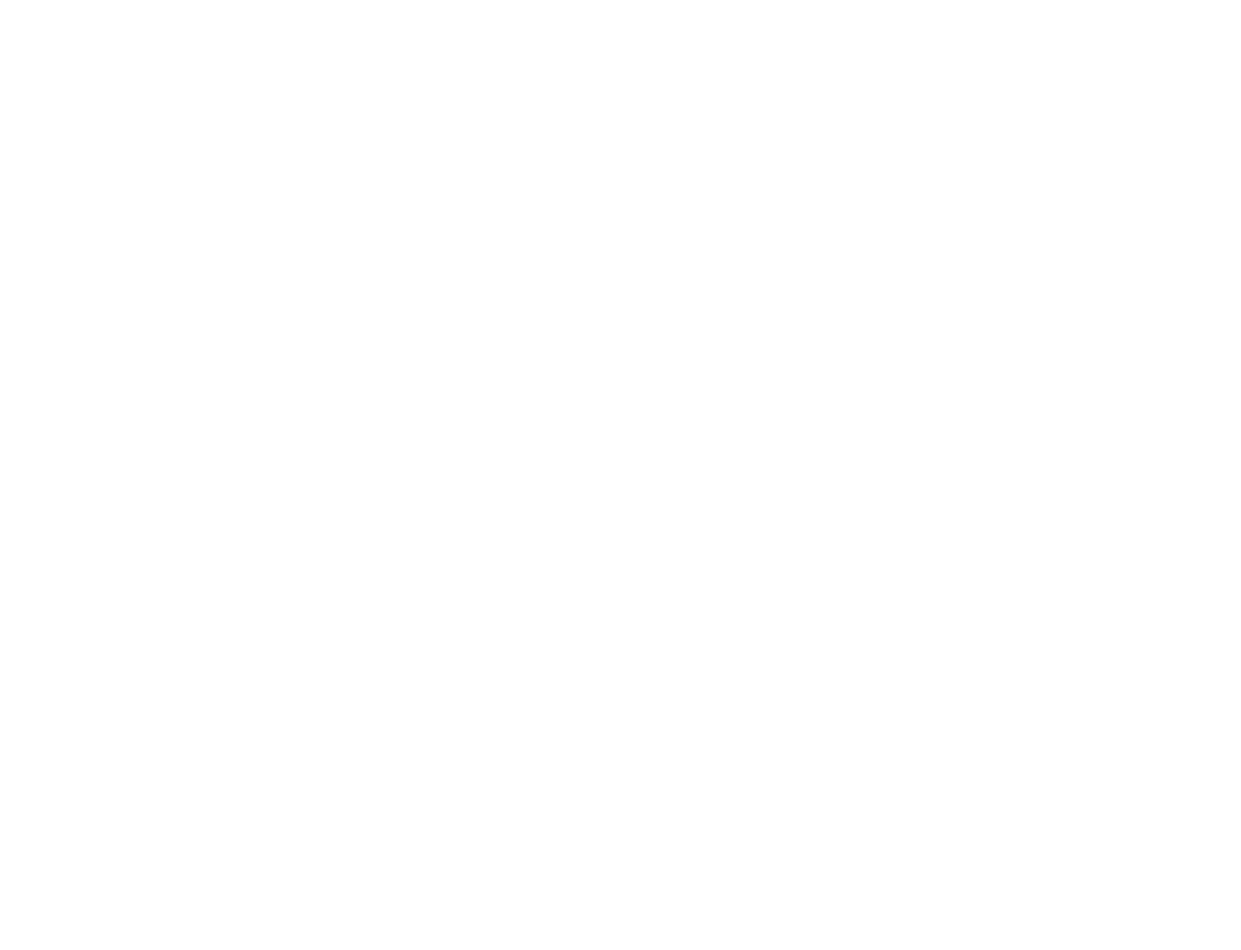
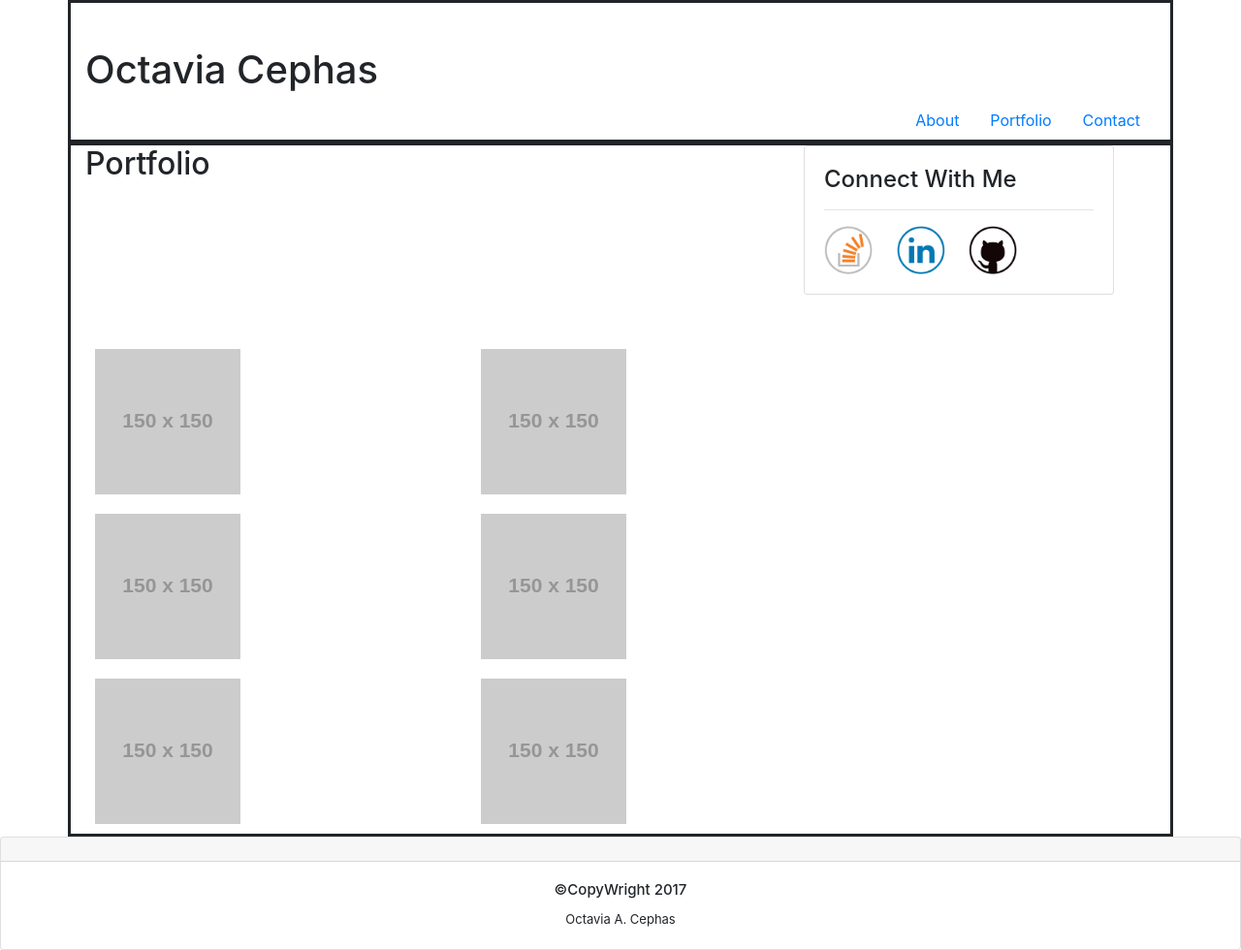
Before and after one commit to ocephas1/Bootstrap-Portfolio, a plain HTML site: page portfolio.html in a window 1280 px wide. Shown: the whole page at 97% size. Before the commit the page ends 800 px from the top, so only its background shows below. Drawn offline with nearby package versions, Linux system fonts and the light colour scheme; placeholder pictures from the web are drawn by us.

Commit message:
page linkage, and portfolio page complete

```diff
--- a/contact.html
+++ b/contact.html
@@ -0,0 +1,107 @@
+<!Doctype html>
+
+<html lang="en-us">
+
+<head>
+
+	<title>Contact | Octavia Cephas</title>
+
+		<meta charset="UTF-8">
+
+</head>
+
+<body>
+
+
+			<link rel="stylesheet" href="https://maxcdn.bootstrapcdn.com/bootstrap/4.0.0-beta.2/css/bootstrap.min.css" integrity="sha384-PsH8R72JQ3SOdhVi3uxftmaW6Vc51MKb0q5P2rRUpPvrszuE4W1povHYgTpBfshb" crossorigin="anonymous">
+			<script src="https://maxcdn.bootstrapcdn.com/bootstrap/4.0.0-beta.2/js/bootstrap.min.js" integrity="sha384-alpBpkh1PFOepccYVYDB4do5UnbKysX5WZXm3XxPqe5iKTfUKjNkCk9SaVuEZflJ" crossorigin="anonymous"></script>
+
+			<script src="https://code.jquery.com/jquery-3.2.1.slim.min.js" integrity="sha384-KJ3o2DKtIkvYIK3UENzmM7KCkRr/rE9/Qpg6aAZGJwFDMVNA/GpGFF93hXpG5KkN" crossorigin="anonymous"></script>
+			<script src="https://cdnjs.cloudflare.com/ajax/libs/popper.js/1.12.3/umd/popper.min.js" integrity="sha384-vFJXuSJphROIrBnz7yo7oB41mKfc8JzQZiCq4NCceLEaO4IHwicKwpJf9c9IpFgh" crossorigin="anonymous"></script>
+
+		<div class="container" id="header">
+
+			<div class="row">
+
+				<div class="col-sm-8">
+
+					<h1>Octavia Cephas</h1>
+
+				</div>
+			</div>
+
+					<ul class="nav justify-content-end">
+  						<li class="nav-item">
+   				 			<a class="nav-link active" href="index2.html">About</a>
+  						</li>
+  						<li class="nav-item">
+    						<a class="nav-link" href="portfolio.html">Portfolio</a>
+  						</li>
+ 						 <li class="nav-item">
+    						<a class="nav-link" href="contact.html">Contact</a>
+ 						 </li>
+
+					</ul>
+				</div>
+   			 </div>
+  		 </div>
+	</nav>
+
+<body>
+	<div class="container">
+	<div class="row" id="main-contentcontact">
+		<div class="col-sm-8">
+
+			<div class="page-header">
+
+			<h2>Contact</h2>
+
+			</div>
+		</div>
+
+		<div class="row">
+
+		<div class="col-md-6">
+
+				<div class="card" style="width: 20rem;">
+  					<div class="card-body">
+   					 <h4 class="card-title">Connect With Me</h4>
+
+   				 	<hr>
+
+   				 		<a href="#" class="card-link">
+   				 			<img src="stackoverflowbootstrap.png" class="social" alt="stack"></a>
+   				 		<a href="#" class="card-link">
+   				 			<img src="linkedinbootstrap.png" class="social" alt="LinkedIn"></a>
+   				 		<a href="#" class="card-link">
+   				 		<img src="githubbootstrap.png" class="social" alt="github"></a>
+
+  					</div>
+  				</div>
+  			</div>
+  		</div>
+  	</div>
+ </div>
+
+</head>
+
+
+</body>
+
+
+
+			<div class="card text-center">
+ 			 <div class="card-header">
+  			</div>
+  			<div class="card-body">
+    			<h4 class="card-title" id="copywright">©CopyWright 2017</h4>
+   					 <p class="card-text" id="OAC">Octavia A. Cephas</p>
+  			</div>
+
+		</div>
+
+<link href="style2.css" rel="stylesheet">
+
+</body>
+
+</html>
--- a/portfolio.html
+++ b/portfolio.html
@@ -0,0 +1,132 @@
+<!Doctype html>
+
+<html lang="en-us">
+
+<head>
+
+	<title>Portfolio | Octavia Cephas</title>
+
+	<meta charset="UTF-8">
+
+</head>
+<body>
+
+
+			<link rel="stylesheet" href="https://maxcdn.bootstrapcdn.com/bootstrap/4.0.0-beta.2/css/bootstrap.min.css" integrity="sha384-PsH8R72JQ3SOdhVi3uxftmaW6Vc51MKb0q5P2rRUpPvrszuE4W1povHYgTpBfshb" crossorigin="anonymous">
+			<script src="https://maxcdn.bootstrapcdn.com/bootstrap/4.0.0-beta.2/js/bootstrap.min.js" integrity="sha384-alpBpkh1PFOepccYVYDB4do5UnbKysX5WZXm3XxPqe5iKTfUKjNkCk9SaVuEZflJ" crossorigin="anonymous"></script>
+
+			<script src="https://code.jquery.com/jquery-3.2.1.slim.min.js" integrity="sha384-KJ3o2DKtIkvYIK3UENzmM7KCkRr/rE9/Qpg6aAZGJwFDMVNA/GpGFF93hXpG5KkN" crossorigin="anonymous"></script>
+			<script src="https://cdnjs.cloudflare.com/ajax/libs/popper.js/1.12.3/umd/popper.min.js" integrity="sha384-vFJXuSJphROIrBnz7yo7oB41mKfc8JzQZiCq4NCceLEaO4IHwicKwpJf9c9IpFgh" crossorigin="anonymous"></script>
+
+
+		<div class="container" id="header">
+			<div class="row">
+				<div class="col-sm-8">
+
+					<h1>Octavia Cephas</h1>
+
+				</div>
+					</div>
+
+						<ul class="nav justify-content-end">
+  							<li class="nav-item">
+    							<a class="nav-link active" href="index2.html">About</a>
+  							</li>
+ 							 <li class="nav-item">
+   							 <a class="nav-link" href="portfolio.html">Portfolio</a>
+  							</li>
+  							<li class="nav-item">
+    							<a class="nav-link" href="contact.html">Contact</a>
+ 						 	</li>
+
+						</ul>
+					</div>
+				</div>
+
+			<div class="container">
+
+				<div class="row" id="main-contentport">
+					<div class="col-sm-8">
+
+						<div class="page-header">
+
+							<h2>Portfolio</h2>
+						</div>
+					</div>
+
+
+				<div class="row">
+
+					<div class="col-md-6">
+
+						<div class="card" style="width: 20rem;">
+  							<div class="card-body">
+   								 <h4 class="card-title">Connect With Me</h4>
+
+   				 							<hr>
+
+   				 				<a href="#" class="card-link">
+   				 				<img src="stackoverflowbootstrap.png" class="social" alt="stack"></a>
+   				 				<a href="#" class="card-link">
+   				 				<img src="linkedinbootstrap.png" class="social" alt="LinkedIn"></a>
+   				 				<a href="#" class="card-link">
+   				 				<img src="githubbootstrap.png" class="social" alt="github"></a>
+
+  							</div>
+  						</div>
+					</div>
+				</div>
+
+				<div class="container">
+
+  						<div class="row">
+							<div class="col-md-4">
+
+						<a href="https://placeholder.com"><img src="http://via.placeholder.com/150x150"></a>
+							</div>
+
+							<div class="col-md-4">
+
+						<a href="https://placeholder.com"><img src="http://via.placeholder.com/150x150"></a>
+							</div>
+
+							<div class="col-md-4">
+
+						<a href="https://placeholder.com"><img src="http://via.placeholder.com/150x150"></a>
+							</div>
+
+
+							<div class="col-md-4">
+
+						<a href="https://placeholder.com"><img src="http://via.placeholder.com/150x150"></a>
+							</div>
+
+							<div class="col-md-4">
+
+						<a href="https://placeholder.com"><img src="http://via.placeholder.com/150x150"></a>
+							</div>
+
+							<div class="col-md-4">
+
+						<a href="https://placeholder.com"><img src="http://via.placeholder.com/150x150"></a>
+							</div>
+						</div>
+					</div>
+				</div>
+			</div>
+
+
+<div class="card text-center">
+  <div class="card-header">
+  </div>
+  <div class="card-body">
+    <h4 class="card-title" id="copywright">©CopyWright 2017</h4>
+    <p class="card-text" id="OAC">Octavia A. Cephas</p>
+  </div>
+
+
+<link href="style2.css" rel="stylesheet">
+
+</body>
+
+</html>
--- a/style.css
+++ b/style.css
@@ -39,3 +39,7 @@ clearfix
 a {
 	font-size: 55px;
 }
+
+.biopic {
+
+}
--- a/style2.css
+++ b/style2.css
@@ -8,14 +8,21 @@
 
 .navbar-brand {
 
-	font-size: 45px
+	font-size: 45px;
 }
 
 h1 {
-	margin: 75px;
+	padding-top: 45px;
+}
 }
 
+h2 {
+	margin: 95px;
+}
 
+.col-md-4 {
+	margin: 10px;
+}
 
 .col-md-5 {
 	margin: 80px;
@@ -34,8 +41,31 @@ h1 {
 
 .cardtitle {
 	text-align: center;
+
+}
+
+#copywright {
+	font-size: 15px;''
+}
+
+#OAC {
+	font-size: 13px;
+
 }
 
 #main-content {
 	border-style: solid;
 }
+
+#header {
+	border-style: solid;
+
+}
+
+#main-contentport {
+	border-style: solid;
+}
+
+#main-contentcontact {
+	border-style: solid;
+}
```
Also changed, not shown: index2.html (+24 -16 lines).
